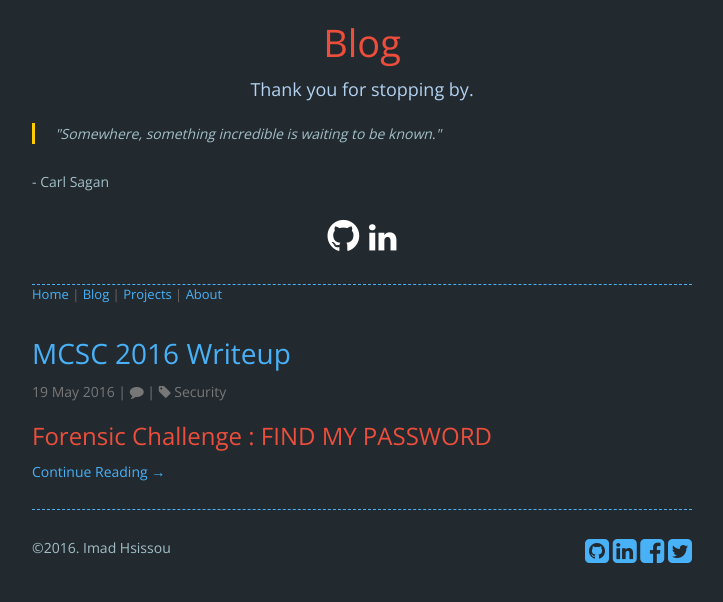
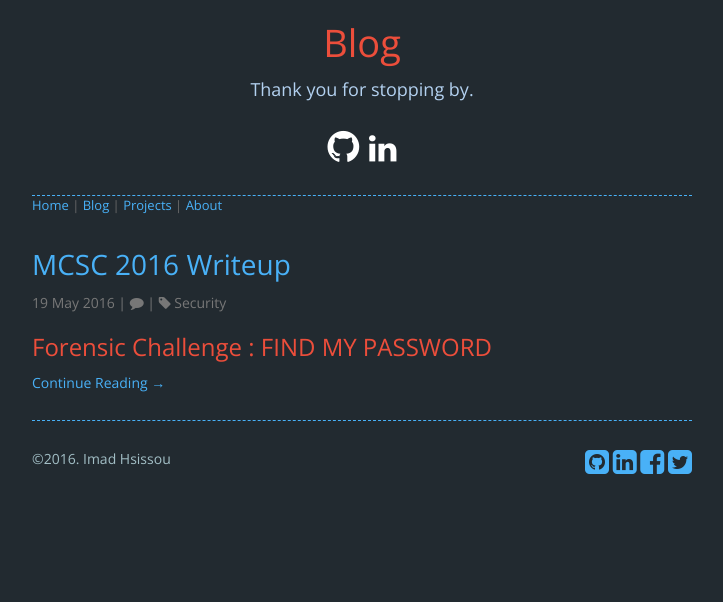
Before and after one commit to imadhsissou/imadhsissou.github.io, a Jekyll site: the page built from blog/index.html, in a window 1280 px wide. Shown: the top 602 px of the page, without its empty margins (278-1001 px from the left). Built offline with Jekyll 4.4.1, drawn with Linux system fonts in a browser that asks for light colours; nearby versions of some CDN libraries; the list of posts is cut into pages by our own code; comment, search, counter and statistics services are not loaded.

Commit message:
Update title_blog.html

```diff
--- a/_includes/title_blog.html
+++ b/_includes/title_blog.html
@@ -4,7 +4,6 @@
   </h1>
 
   <p>Thank you for stopping by.</p>
-  <p><blockquote>"Somewhere, something incredible is waiting to be known."</blockquote>- Carl Sagan</p>
 
   <h1>
     {% unless site.git == "" %}
```
